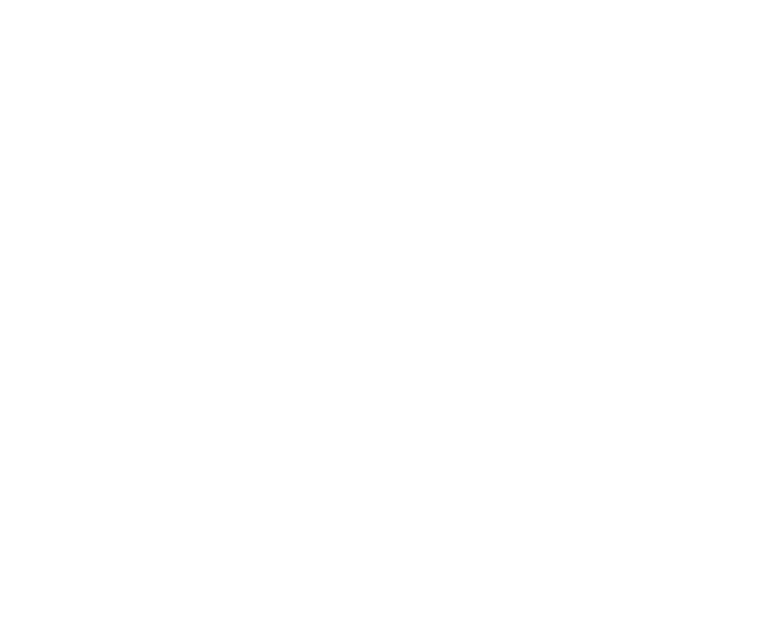
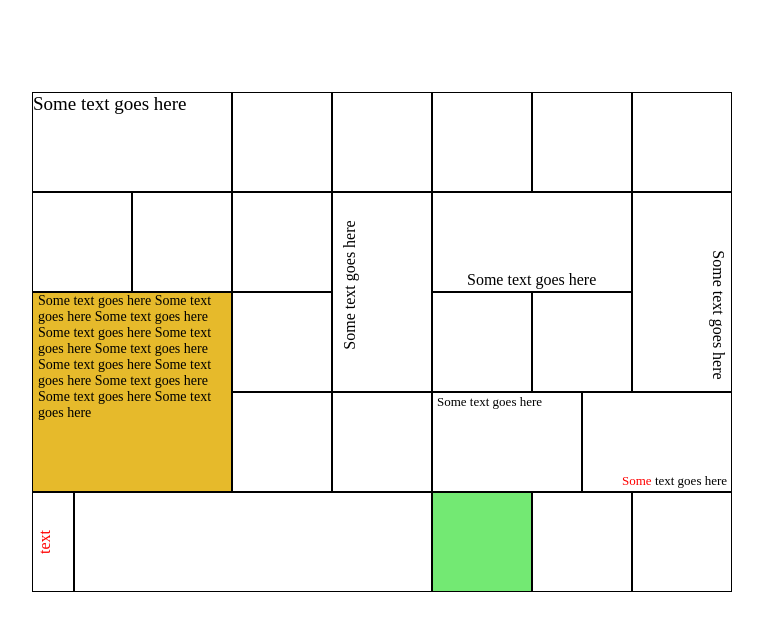
Before and after one commit to zulfulst/Jed_task, a plain HTML site: page html_css_task/Grid/advanced v2/index.html in a window 1280 px wide. Shown: the whole page, without its empty margins (262-1025 px from the left). Drawn offline with Linux system fonts and the light colour scheme.

Commit message:
diffucult way

```diff
--- a/html_css_task/Grid/advanced v2/index.html
+++ b/html_css_task/Grid/advanced v2/index.html
@@ -1,13 +1,63 @@
 <!DOCTYPE html>
 <html lang="en">
+
 <head>
     <meta charset="UTF-8">
     <meta http-equiv="X-UA-Compatible" content="IE=edge">
     <meta name="viewport" content="width=device-width, initial-scale=1.0">
-    <title>Document</title>
+    <title>Grid</title>
     <link rel="stylesheet" href="./style.css">
 </head>
+
 <body>
 
+    <div class="grid-container">
+        <div class="item1">Some text goes here</div>
+        <div class="item2"></div>
+        <div class="item3"></div>
+        <div class="item4"></div>
+        <div class="item5"></div>
+        <div class="item6"></div>
+        <div class="item7"></div>
+        <div class="item8"></div>
+        <div class="item9">
+            <p>Some text goes here </p>
+        </div>
+        <div class="item10">
+            <p>Some text goes here</p>
+        </div>
+        <div class="item11">
+            <p>Some text goes here</p>
+        </div>
+        <div class="item12">Some text goes here Some text goes here Some text goes here Some text goes here Some text
+            goes here Some text goes here Some text goes here Some text goes here Some text goes here Some text goes
+            here Some text goes here </div>
+        <div class="item13"></div>
+        <div class="item14"></div>
+        <div class="item15"></div>
+        <div class="item16"></div>
+        <div class="item17"></div>
+        <div class="item18">
+            <div class="div" style="border-right: 2px solid;">
+                <p>Some text goes here</p>
+            </div>
+            <div class="div01">
+                <p> <bdi style="color: red;">Some</bdi> text goes here</p>
+            </div>
+        </div>
+        <div class="item19">
+            <div class="div02">
+                <P>text</P>
+            </div>
+            <div class="div03"></div>
+        </div>
+        <div class="item20"></div>
+        <div class="item21"></div>
+        <div class="item22"></div>
+        <div class="item23"></div>
+
+    </div>
+
 </body>
+
 </html>
--- a/html_css_task/Grid/advanced v2/style.css
+++ b/html_css_task/Grid/advanced v2/style.css
@@ -0,0 +1,125 @@
+body {
+  margin: 0;
+  padding: 0;
+}
+
+.grid-container {
+  display: grid;
+  grid-template-columns: repeat(7, 100px);
+  grid-template-rows: repeat(5, 100px);
+  padding: 20px;
+  margin-top: 72px;
+  margin-left: 274px;
+  grid-template-areas:
+    "a a . . . . ."
+    ". . . b c c e"
+    "f f . b . . e"
+    "f f . . x x x"
+    "h h h h . . .";
+}
+
+.grid-container > div {
+  border: 1px solid black;
+}
+
+.item1 {
+  grid-area: a;
+  font-size: 19px;
+}
+
+.item9 {
+  grid-area: b;
+}
+
+p {
+  text-align: center;
+  position: relative;
+  width: max-content;
+}
+
+.item9 > p {
+  transform: rotate(-90deg);
+  top: 67px;
+  right: 48px;
+}
+
+.item10 {
+  grid-area: c;
+}
+
+.item10 > p {
+  top: 62px;
+  right: -34px;
+}
+
+.item11 {
+  grid-area: e;
+}
+
+.item11 > p {
+  transform: rotate(90deg);
+  top: 97px;
+  right: -20px;
+}
+
+.item12 {
+  grid-area: f;
+  background-color: rgb(230, 186, 43);
+  font-size: 14px;
+  padding: 0px 10px 0 5px;
+}
+
+.item18 {
+  grid-area: x;
+  float: left;
+  display: flex;
+}
+
+.div {
+  display: inline-block;
+  width: 50%;
+}
+
+.div01 {
+  display: inline-block;
+  width: 50%;
+}
+
+.item18 > .div > p {
+  top: -12px;
+  right: -4px;
+  font-size: 13px;
+}
+
+.item18 > .div01 > p {
+  top: 67px;
+  right: -39px;
+  font-size: 13px;
+}
+
+.item19 {
+  grid-area: h;
+  float: left;
+  display: flex;
+}
+
+.div02 {
+  display: inline-block;
+  width: 10%;
+  border-right: 2px solid black;
+  color: red;
+}
+
+.div03 {
+  display: inline-block;
+  width: 90%;
+}
+
+.item19 > .div02 > p {
+  transform: rotate(-90deg);
+  top: 24px;
+}
+
+.item21 {
+  background-color: rgb(115, 233, 115);
+}
```
